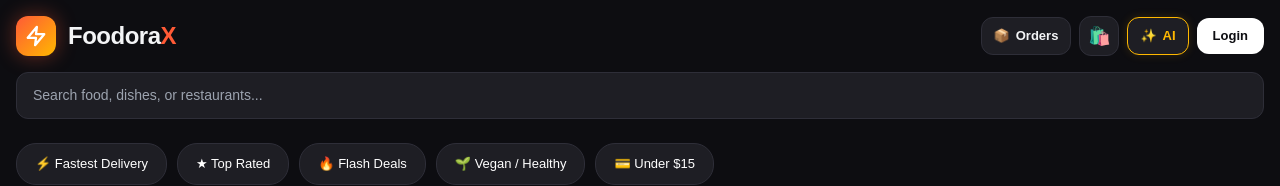
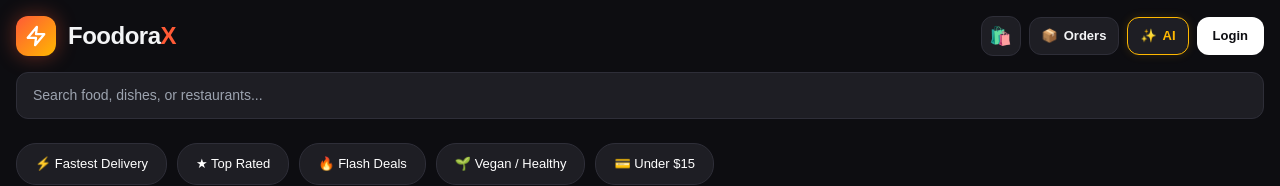
Before and after one commit to SaiPranav13188/FoodoraX, a Next.js app in the folder apps/web/: page / in a window 1280 px wide. Shown: the top 186 px of the page. Built offline with nearby package versions, Linux system fonts and the light colour scheme.

Commit message:
feat: add responsive navigation header with hamburger toggle menu

```diff
--- a/apps/web/src/app/page.tsx
+++ b/apps/web/src/app/page.tsx
@@ -282,6 +282,7 @@ export default function Home() {
   const [isCartOpen, setIsCartOpen] = useState(false);
   const [isAiOpen, setIsAiOpen] = useState(false);
   const [isAuthOpen, setIsAuthOpen] = useState(false);
+  const [isNavMenuOpen, setIsNavMenuOpen] = useState(false);
 
   // Authentication User State
   const [user, setUser] = useState<any>(null);
@@ -454,9 +455,9 @@ export default function Home() {
   return (
     <div style={{ width: '100%', minHeight: '100vh', backgroundColor: '#0D0D11', color: '#F3F4F6', padding: '16px', position: 'relative', boxSizing: 'border-box' }}>
 
-      {/* Header */}
-      <header style={{ display: 'flex', flexDirection: 'column', gap: '16px', marginBottom: '24px' }}>
-        <div style={{ display: 'flex', justifyContent: 'space-between', alignItems: 'center', width: '100%' }}>
+      {/* Header Navigation Bar */}
+      <header className="relative mb-6">
+        <div className="flex items-center justify-between">
           <div
             style={{ display: 'flex', alignItems: 'center', gap: '12px', cursor: 'pointer' }}
             onClick={resetSelection}
@@ -483,28 +484,8 @@ export default function Home() {
           </div>
 
           {/* Action Buttons Header Group */}
-          <div style={{ display: 'flex', alignItems: 'center', gap: '8px' }}>
-            <Link
-              href="/orders"
-              style={{
-                display: 'flex',
-                alignItems: 'center',
-                gap: '6px',
-                padding: '8px 12px',
-                borderRadius: '12px',
-                backgroundColor: '#1E1E24',
-                border: '1px solid #2E2E38',
-                color: '#F3F4F6',
-                fontWeight: '600',
-                fontSize: '13px',
-                textDecoration: 'none',
-                cursor: 'pointer',
-              }}
-            >
-              <span>📦</span>
-              <span style={{ display: 'inline-block' }}>Orders</span>
-            </Link>
-
+          <div className="flex items-center gap-2">
+            {/* Always visible Cart button */}
             <button
               onClick={() => setIsCartOpen(true)}
               style={{
@@ -544,8 +525,41 @@ export default function Home() {
               )}
             </button>
 
+            {/* Responsive Actions Menu (Desktop side-by-side, Mobile dropdown drawer) */}
+            <div
+              className={`
+                ${isNavMenuOpen ? 'flex' : 'hidden'}
+                md:flex flex-col md:flex-row absolute md:relative
+                top-14 md:top-auto right-0 md:right-auto
+                bg-[#1E1E24] md:bg-transparent p-4 md:p-0
+                rounded-2xl md:rounded-none border border-[#2E2E38] md:border-none
+                gap-2 z-50 shadow-2xl md:shadow-none min-w-[180px] md:min-w-0
+              `}
+            >
+              <Link
+                href="/orders"
+                onClick={() => setIsNavMenuOpen(false)}
+                style={{
+                  display: 'flex',
+                  alignItems: 'center',
+                  gap: '6px',
+                  padding: '8px 12px',
+                  borderRadius: '12px',
+                  backgroundColor: '#1E1E24',
+                  border: '1px solid #2E2E38',
+                  color: '#F3F4F6',
+                  fontWeight: '600',
+                  fontSize: '13px',
+                  textDecoration: 'none',
+                  cursor: 'pointer',
+                }}
+              >
+                <span>📦</span>
+                <span>Orders</span>
+              </Link>
+
               <button
-              onClick={() => setIsAiOpen(true)}
+                onClick={() => { setIsAiOpen(true); setIsNavMenuOpen(false); }}
                 style={{
                   display: 'flex',
                   alignItems: 'center',
@@ -566,7 +580,7 @@ export default function Home() {
               </button>
 
               {user ? (
-              <div style={{ display: 'flex', alignItems: 'center', gap: '6px' }}>
+                <div className="flex flex-col md:flex-row gap-2">
                   <div style={{
                     backgroundColor: '#1E1E24',
                     border: '1px solid #2E2E38',
@@ -583,7 +597,7 @@ export default function Home() {
                     <span style={{ maxWidth: '80px', overflow: 'hidden', textOverflow: 'ellipsis', whiteSpace: 'nowrap' }}>{user.name || user.email}</span>
                   </div>
                   <button
-                  onClick={handleLogout}
+                    onClick={() => { handleLogout(); setIsNavMenuOpen(false); }}
                     style={{
                       padding: '8px 12px',
                       borderRadius: '12px',
@@ -600,7 +614,7 @@ export default function Home() {
                 </div>
               ) : (
                 <button
-                onClick={() => setIsAuthOpen(true)}
+                  onClick={() => { setIsAuthOpen(true); setIsNavMenuOpen(false); }}
                   style={{
                     padding: '8px 16px',
                     borderRadius: '12px',
@@ -616,10 +630,22 @@ export default function Home() {
                 </button>
               )}
             </div>
+
+            {/* Hamburger Toggle Button for Mobile Screens */}
+            <button
+              onClick={() => setIsNavMenuOpen(!isNavMenuOpen)}
+              className="md:hidden flex flex-col justify-between w-8 h-8 p-1.5 bg-[#1E1E24] rounded-lg border border-[#2E2E38] cursor-pointer focus:outline-none"
+              aria-label="Toggle navigation menu"
+            >
+              <span className="w-full h-0.5 bg-white rounded-sm"></span>
+              <span className="w-full h-0.5 bg-white rounded-sm"></span>
+              <span className="w-full h-0.5 bg-white rounded-sm"></span>
+            </button>
+          </div>
         </div>
 
         {/* Search Input Bar */}
-        <div style={{ display: 'flex', width: '100%', gap: '8px' }}>
+        <div style={{ display: 'flex', width: '100%', gap: '8px', marginTop: '16px' }}>
           <input
             type="text"
             suppressHydrationWarning
```
Lines whose indentation alone changed are shown as unchanged.
